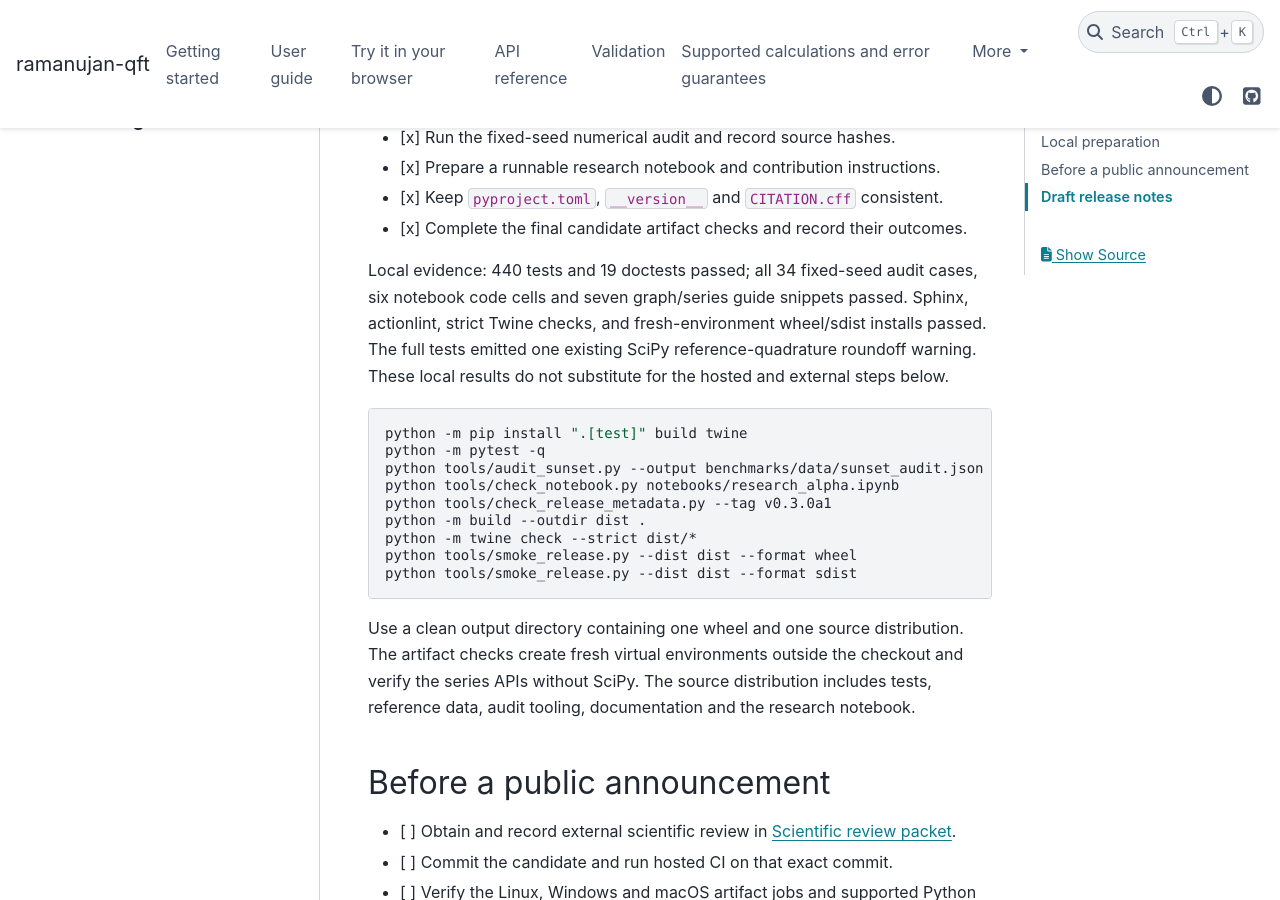
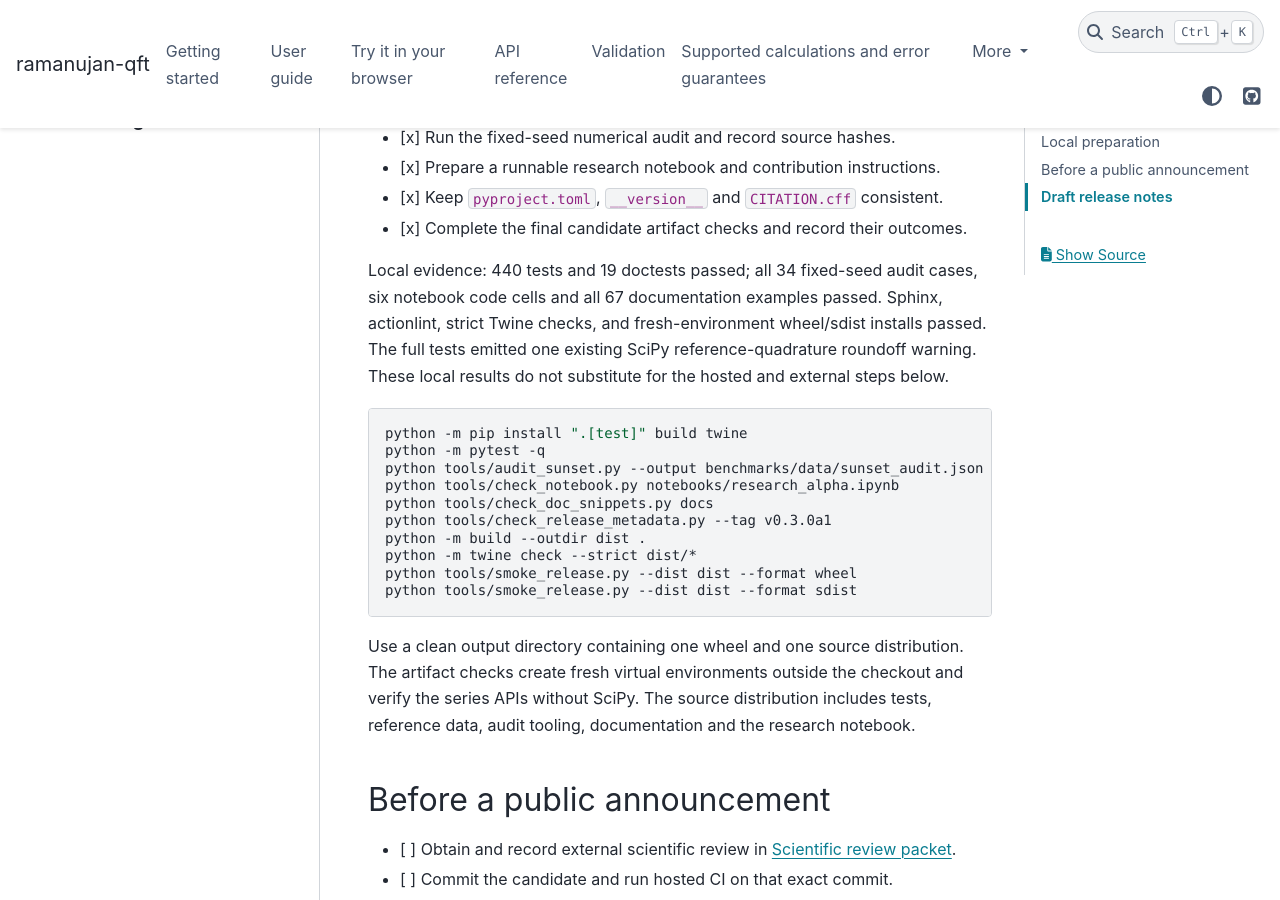
Before and after one commit to reetanshuh1998/Ramanujan_master_theorem, a Sphinx documentation site: the page built from docs/RELEASING.md, in a window 1280 px wide and 900 px high, scrolled down 403 px. Built offline with Sphinx 7.4.7 and the PyData theme 0.15.4, drawn with Linux system fonts in a browser that asks for light colours; pages that are not in the unit, such as notebooks, are missing from menus.

Commit message:
Correct alpha installation example and validate all documentation snippets

```diff
--- a/docs/RELEASING.md
+++ b/docs/RELEASING.md
@@ -12,7 +12,7 @@ release or upload has occurred. The code remains a scoped research tool.
 - [x] Complete the final candidate artifact checks and record their outcomes.
 
 Local evidence: 440 tests and 19 doctests passed; all 34 fixed-seed audit cases,
-six notebook code cells and seven graph/series guide snippets passed. Sphinx,
+six notebook code cells and all 67 documentation examples passed. Sphinx,
 actionlint, strict Twine checks, and fresh-environment wheel/sdist installs
 passed. The full tests emitted one existing SciPy reference-quadrature roundoff
 warning. These local results do not substitute for the hosted and external
@@ -23,6 +23,7 @@ python -m pip install ".[test]" build twine
 python -m pytest -q
 python tools/audit_sunset.py --output benchmarks/data/sunset_audit.json
 python tools/check_notebook.py notebooks/research_alpha.ipynb
+python tools/check_doc_snippets.py docs
 python tools/check_release_metadata.py --tag v0.3.0a1
 python -m build --outdir dist .
 python -m twine check --strict dist/*
```
Also changed, not shown: docs/getting_started/installation.md (+1 -1 lines), 1 other file.
